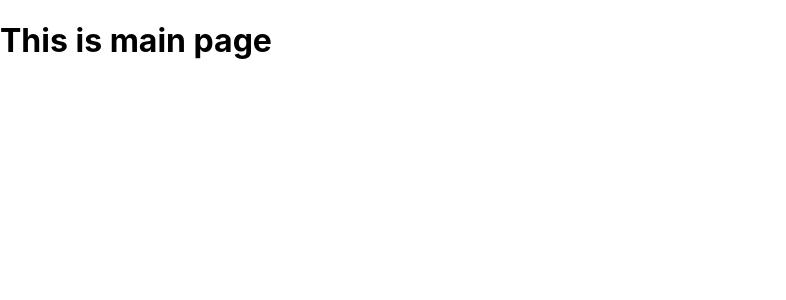
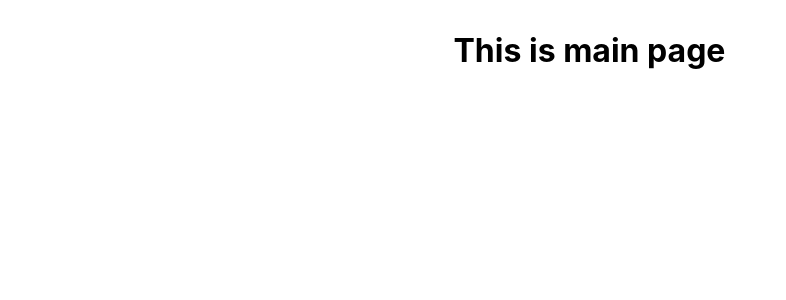
Before and after one commit to cna-bootcamp/subride-front-mono, a React (Create React App) app: page / in a window 1280 px wide. Shown: the top 300 px of the page, without its empty margins (0-786 px from the left). Built offline with nearby package versions, Linux system fonts and the light colour scheme.

Commit message:
:lipstick: Index.css 파일의 root css 수정
root css 수정

```diff
--- a/src/index.css
+++ b/src/index.css
@@ -1,13 +1,24 @@
 body {
   margin: 0;
-  font-family: -apple-system, BlinkMacSystemFont, 'Segoe UI', 'Roboto', 'Oxygen',
-    'Ubuntu', 'Cantarell', 'Fira Sans', 'Droid Sans', 'Helvetica Neue',
+  font-family: -apple-system, BlinkMacSystemFont, "Segoe UI", "Roboto", "Oxygen",
+    "Ubuntu", "Cantarell", "Fira Sans", "Droid Sans", "Helvetica Neue",
     sans-serif;
   -webkit-font-smoothing: antialiased;
   -moz-osx-font-smoothing: grayscale;
 }
 
 code {
-  font-family: source-code-pro, Menlo, Monaco, Consolas, 'Courier New',
+  font-family: source-code-pro, Menlo, Monaco, Consolas, "Courier New",
     monospace;
 }
+
+#root {
+  position: relative;
+  height: 100%;
+  background-color: #fff;
+  margin: 0 auto;
+  color: black;
+  box-sizing: border-box;
+  width: 393px;
+  padding: 10px;
+}
```
